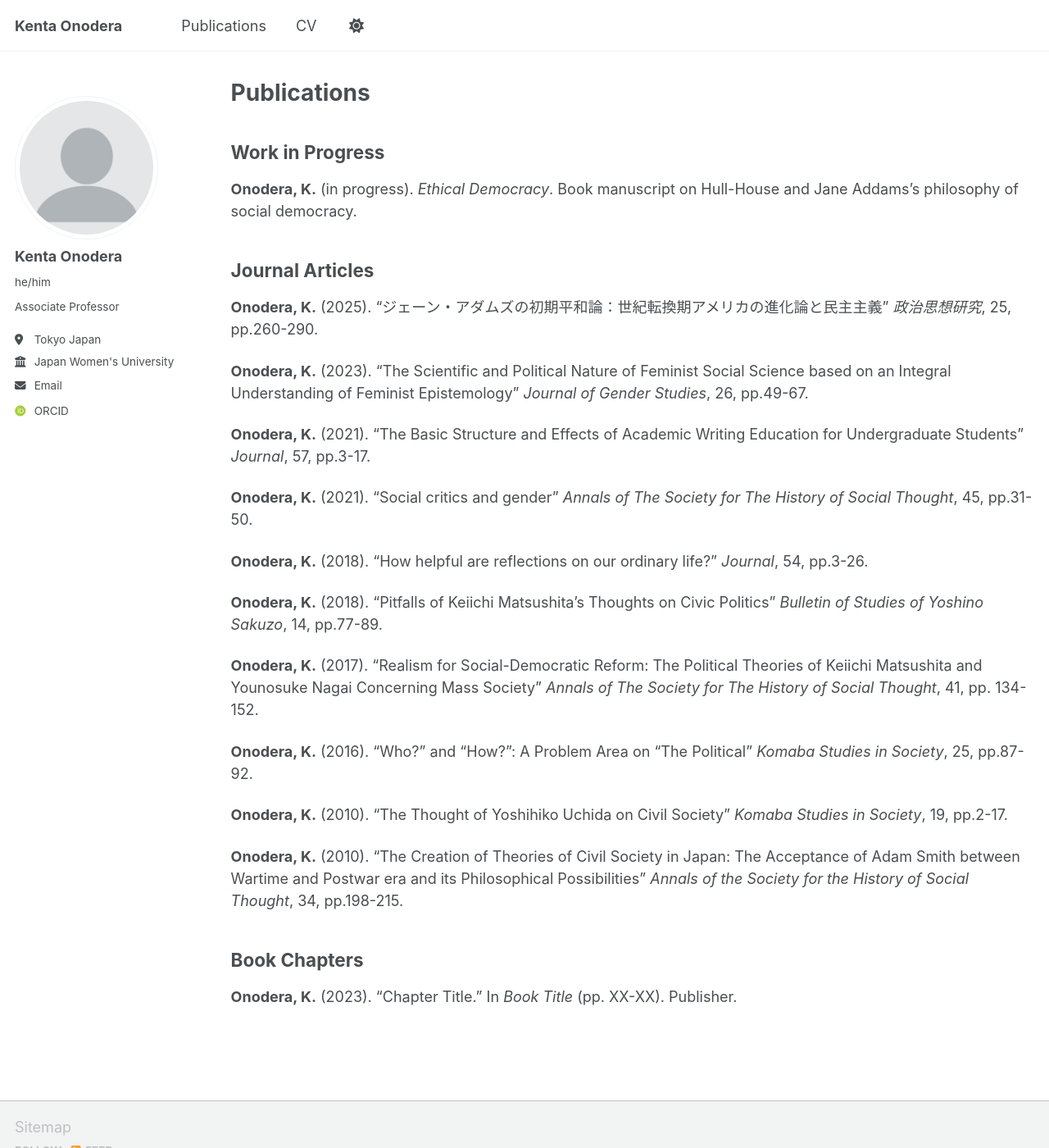
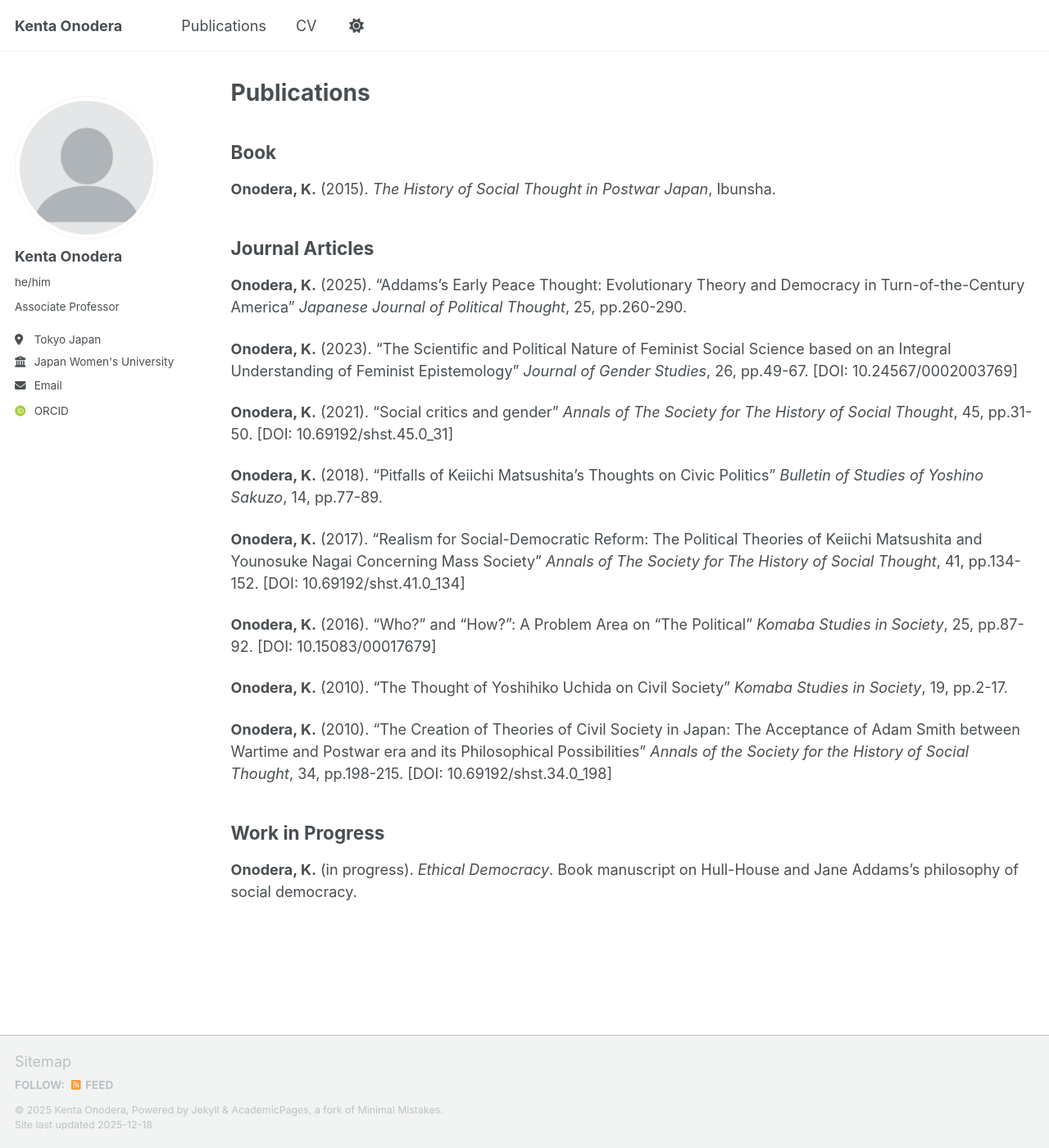
Before and after one commit to kenta-onodera/kenta-onodera.github.io, a Jekyll site: the page built from _pages/publications.md, in a window 1280 px wide and 1400 px high. Shown: the whole window at 82% size. Built offline with Jekyll 4.4.1, drawn with Linux system fonts in a browser that asks for light colours; some web fonts are replaced; a script bundle is joined from its source files by our own code; library files that are not in the unit come from our copies.

Commit message:
Update publications.md

```diff
--- a/_pages/publications.md
+++ b/_pages/publications.md
@@ -5,33 +5,27 @@ permalink: /publications/
 author_profile: true
 ---
 
+## Book
+**Onodera, K.** (2015). *The History of Social Thought in Postwar Japan*, Ibunsha.
+
+## Journal Articles
+**Onodera, K.** (2025). "Addams's Early Peace Thought: Evolutionary Theory and Democracy in Turn-of-the-Century America" *Japanese Journal of Political Thought*, 25, pp.260-290.
+
+**Onodera, K.** (2023). "The Scientific and Political Nature of Feminist Social Science based on an Integral Understanding of Feminist Epistemology"  *Journal of Gender Studies*, 26, pp.49-67. [DOI: 10.24567/0002003769]
+
+**Onodera, K.** (2021). "Social critics and gender" *Annals of The Society for The History of Social Thought*, 45, pp.31-50. [DOI: 10.69192/shst.45.0_31]
+
+**Onodera, K.** (2018). "Pitfalls of Keiichi Matsushita's Thoughts on Civic Politics" *Bulletin of Studies of Yoshino Sakuzo*, 14, pp.77-89.
+
+**Onodera, K.** (2017). "Realism for Social-Democratic Reform: The Political Theories of Keiichi Matsushita and Younosuke Nagai Concerning Mass Society" *Annals of The Society for The History of Social Thought*, 41, pp.134-152. [DOI: 10.69192/shst.41.0_134]
+
+**Onodera, K.** (2016). "Who?" and "How?": A Problem Area on "The Political" *Komaba Studies in Society*, 25, pp.87-92. [DOI: 10.15083/00017679]
+
+**Onodera, K.** (2010). "The Thought of Yoshihiko Uchida on Civil Society" *Komaba Studies in Society*, 19, pp.2-17.
+
+**Onodera, K.** (2010). "The Creation of Theories of Civil Society in Japan: The Acceptance of Adam Smith between Wartime and Postwar era and its Philosophical Possibilities" *Annals of the Society for the History of Social Thought*, 34, pp.198-215. [DOI: 10.69192/shst.34.0_198]
+
 ## Work in Progress
 
 **Onodera, K.** (in progress). *Ethical Democracy*.
 Book manuscript on Hull-House and Jane Addams's philosophy of social democracy.
-
-## Journal Articles
-**Onodera, K.** (2025). "ジェーン・アダムズの初期平和論：世紀転換期アメリカの進化論と民主主義" *政治思想研究*, 25, pp.260-290.
-
-**Onodera, K.** (2023). "The Scientific and Political Nature of Feminist Social Science based on an Integral Understanding of Feminist Epistemology"  *Journal of Gender Studies*, 26, pp.49-67.
-
-**Onodera, K.** (2021). "The Basic Structure and Effects of Academic Writing Education for Undergraduate Students" *Journal*, 57, pp.3-17.
-
-**Onodera, K.** (2021). "Social critics and gender" *Annals of The Society for The History of Social Thought*, 45, pp.31-50.
-
-**Onodera, K.** (2018). "How helpful are reflections on our ordinary life?" *Journal*, 54, pp.3-26.
-
-**Onodera, K.** (2018). "Pitfalls of Keiichi Matsushita's Thoughts on Civic Politics" *Bulletin of Studies of Yoshino Sakuzo*, 14, pp.77-89.
-
-**Onodera, K.** (2017). "Realism for Social-Democratic Reform: The Political Theories of Keiichi Matsushita and Younosuke Nagai Concerning Mass Society" *Annals of The Society for The History of Social Thought*, 41, pp. 134-152.
-
-**Onodera, K.** (2016). "Who?" and "How?": A Problem Area on "The Political" *Komaba Studies in Society*, 25, pp.87-92.
-
-**Onodera, K.** (2010). "The Thought of Yoshihiko Uchida on Civil Society" *Komaba Studies in Society*, 19, pp.2-17.
-
-**Onodera, K.** (2010). "The Creation of Theories of Civil Society in Japan: The Acceptance of Adam Smith between Wartime and Postwar era and its Philosophical Possibilities" *Annals of the Society for the History of Social Thought*, 34, pp.198-215.
-
-## Book Chapters
-
-**Onodera, K.** (2023). "Chapter Title."
-In *Book Title* (pp. XX-XX). Publisher.
```
